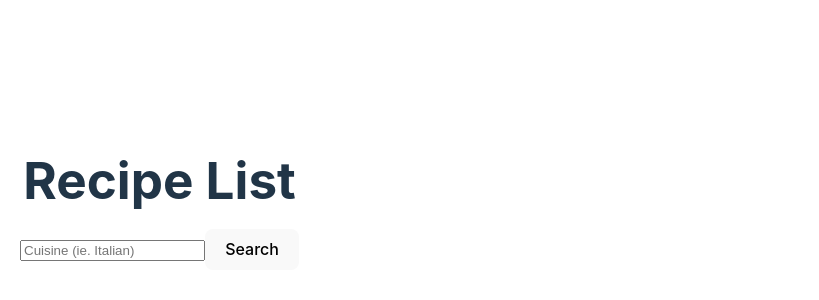
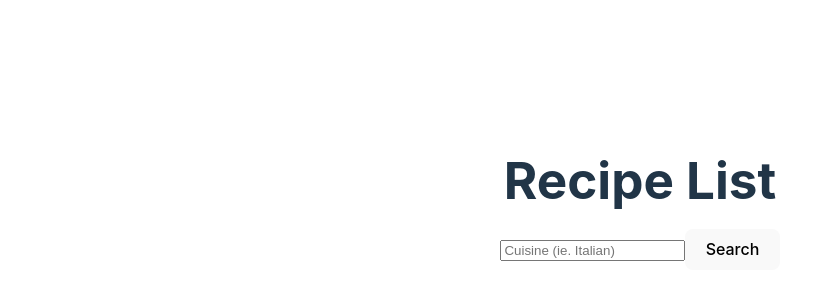
Before and after one commit to Llynoirx/recipe-dashboard-view, a React (Vite) app: page / in a window 1280 px wide. Shown: the part 186-486 px from the top of the page, without its empty margins (0-819 px from the left). Built offline with nearby package versions, Linux system fonts and the light colour scheme.

Commit message:
center app

```diff
--- a/src/App.css
+++ b/src/App.css
@@ -1,3 +1,12 @@
+body {
+  display: flex;
+  justify-content: center;
+  align-items: center;
+  min-height: 100vh;
+  margin: 0;
+}
+
+
 .app-container {
   max-width: 800px;
   margin: 0 auto;
```
